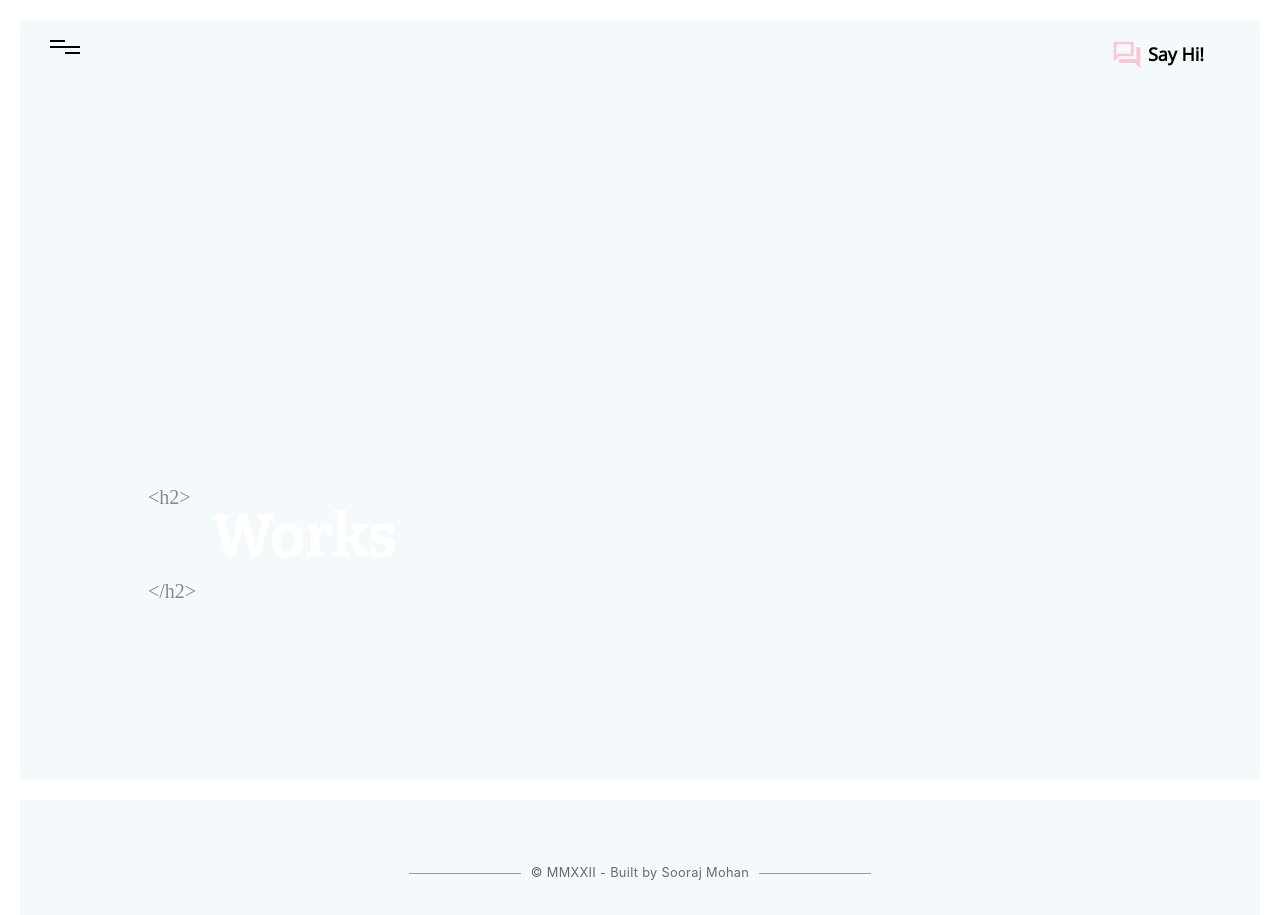
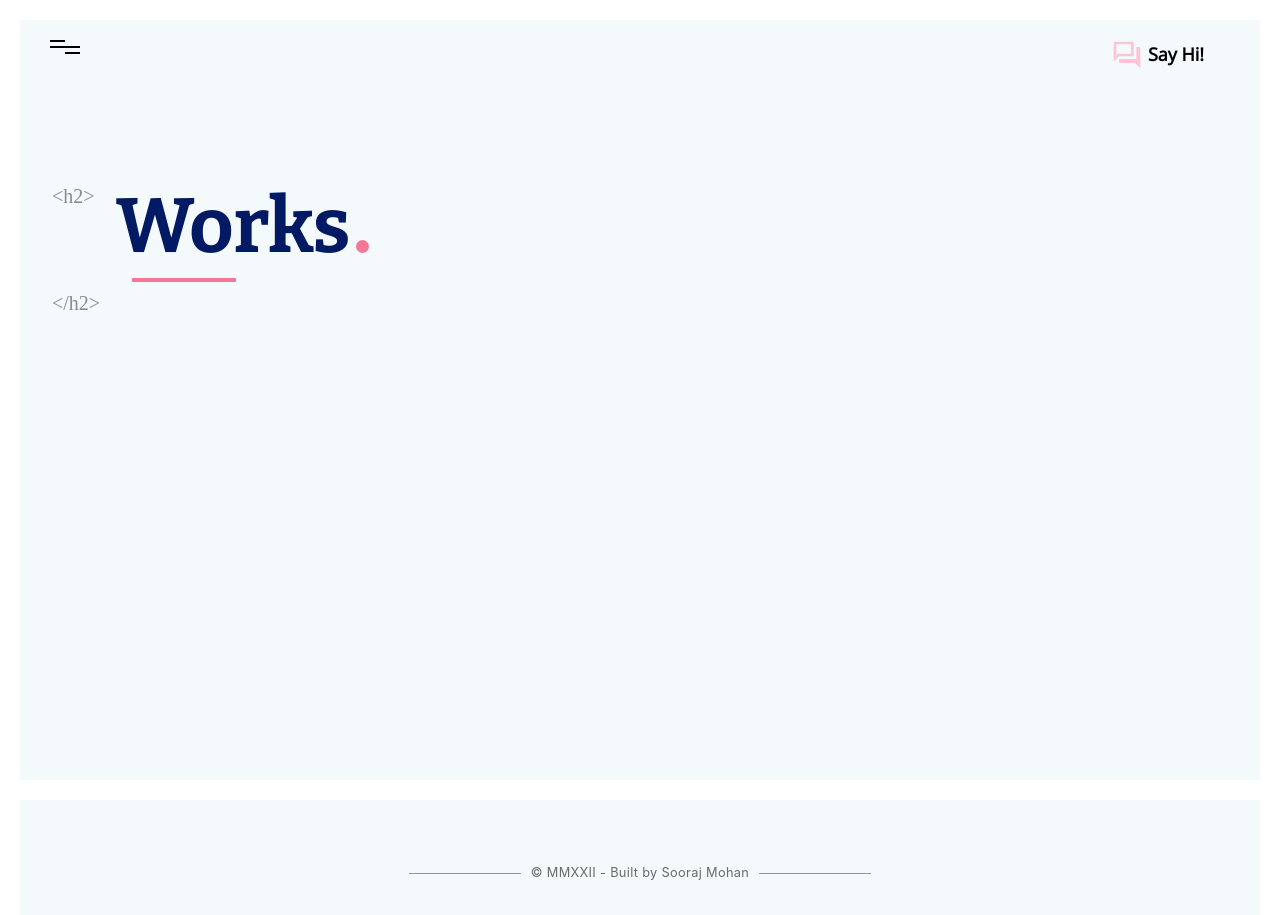
Before and after one commit to SoorajM143/personalwebsite-v2, a React (Create React App) app: page /work in a window 1280 px wide. Built offline with nearby package versions, Linux system fonts and the light colour scheme; a web font is replaced by a local one.

Commit message:
added myworks page

```diff
--- a/src/components/ContactPage.js
+++ b/src/components/ContactPage.js
@@ -9,6 +9,8 @@ const location = {
   lat: 53.3457712,
   lng: -6.2455611,
 };
+
+document.title = 'Contact - Sooraj'
 
 const Map = lazy(() => import('./map/Map'));
 
--- a/src/components/MyWork.js
+++ b/src/components/MyWork.js
@@ -1,9 +1,9 @@
 import React, { useEffect } from 'react';
 import { Fade, Slide } from 'react-reveal';
-import { textAnimate } from './utils/util';
 import '../styles/MyWork.css';
 function MyWork() {
   const myworkHeader = 'Works';
+  document.title = 'My works - Sooraj';
 
   useEffect(() => {
     const root = document.documentElement;
@@ -13,11 +13,12 @@ function MyWork() {
   return (
     <section className="panel my-work ">
       <div className="my-works">
-        <Fade top>
+        <Fade top delay={500}>
           <h1>{myworkHeader}</h1>
+          <span className="work_dot"></span>
         </Fade>
         <Slide right>
-          <div className="mywork_underline"></div>
+        <div className="work_underline"></div>
         </Slide>
       </div>
     </section>
--- a/src/styles/AboutMe.css
+++ b/src/styles/AboutMe.css
@@ -86,9 +86,9 @@
   display: block;
   position: relative;
   bottom: 1.6rem;
-  background: #9bdabe;
+  background: #9bdabe !important;
   bottom: 2rem;
-  left: 28rem;
+  left: 28rem !important;
 }
 
 .about_content {
--- a/src/styles/AboutMe.scss
+++ b/src/styles/AboutMe.scss
@@ -55,9 +55,9 @@
 
 .about_dot {
     @include dot;
-    background: $about-themecolor;
-    bottom: 2rem;
-    left: 28rem;
+    background: $about-themecolor !important;
+    bottom: 2rem ;
+    left: 28rem !important;
 }
 
 .about_content {
--- a/src/styles/MyWork.css
+++ b/src/styles/MyWork.css
@@ -14,16 +14,20 @@
 .my-work {
   position: relative;
   height: 110vh;
-  top: 30rem;
+  top: 10rem;
+}
+
+.my-works {
+  width: 100%;
 }
 
 .my-work h1 {
-  font-size: 3.8rem;
+  font-size: 4.8rem;
   position: relative;
-  left: 12rem;
-  color: white;
+  color: #021963;
   text-align: justify;
   font-family: "Bitter", serif;
+  left: 6rem;
 }
 
 .my-work h1::before {
@@ -46,9 +50,10 @@
   top: 5rem;
   font-size: 1.25rem;
   position: absolute;
+  top: 7rem;
 }
 
-.mywork_underline {
+.work_underline {
   content: "";
   position: relative;
   left: 12rem;
@@ -56,4 +61,22 @@
   display: block;
   margin-top: 1px;
   width: 3.5rem;
+  bottom: 0.5rem;
+  background: #F67796;
+  left: 7rem;
+  width: 6.5rem;
+}
+
+.work_dot {
+  content: ".";
+  font-family: "Bitter", serif;
+  border-radius: 8px;
+  height: 13px;
+  width: 13px;
+  display: block;
+  position: relative;
+  bottom: 1.6rem;
+  background: #F67796;
+  bottom: 2rem;
+  left: 21rem;
 }/*# sourceMappingURL=MyWork.css.map */
--- a/src/styles/MyWork.scss
+++ b/src/styles/MyWork.scss
@@ -10,12 +10,20 @@
 .my-work{
     position: relative;
     height: 110vh;
-    top: 30rem;
+    top: 10rem;
+}
+
+.my-works{
+    width: 100%;
 }
 
 .my-work  h1 {
-    @include section;
-
+    font-size: 4.8rem;
+    position: relative;
+    color: #021963;
+    text-align: justify;
+    font-family: $Font-content;
+    left: 6rem;
 }
 
 .my-work h1::before{
@@ -23,9 +31,21 @@
 }
 
 .my-work h1::after{
-    @include h2TagClose
+    @include h2TagClose;
+    top: 7rem;
 }
 
-.mywork_underline {
+.work_underline{
     @include underline;
+    bottom: 0.5rem;
+    background: $work-themecolor;
+    left: 7rem ;
+    width: 6.5rem ;
 }
+
+.work_dot {
+    @include dot;
+    background: $work-themecolor;
+    bottom: 2rem;
+    left: 21rem;
+}
--- a/src/styles/Variables/Variables.scss
+++ b/src/styles/Variables/Variables.scss
@@ -14,6 +14,7 @@ $htmlcolortags: rgb(140 137 137);
 $whitecolor: white;
 $themecolor: #fbd33c;
 $about-themecolor: #9bdabe;
+$work-themecolor: #F67796;
 
 //fonts
 $tags-Font: 'La Belle Aurore', cursive;
```
Also changed, not shown: 2 other files (tests, documents, lock files or other folders).
